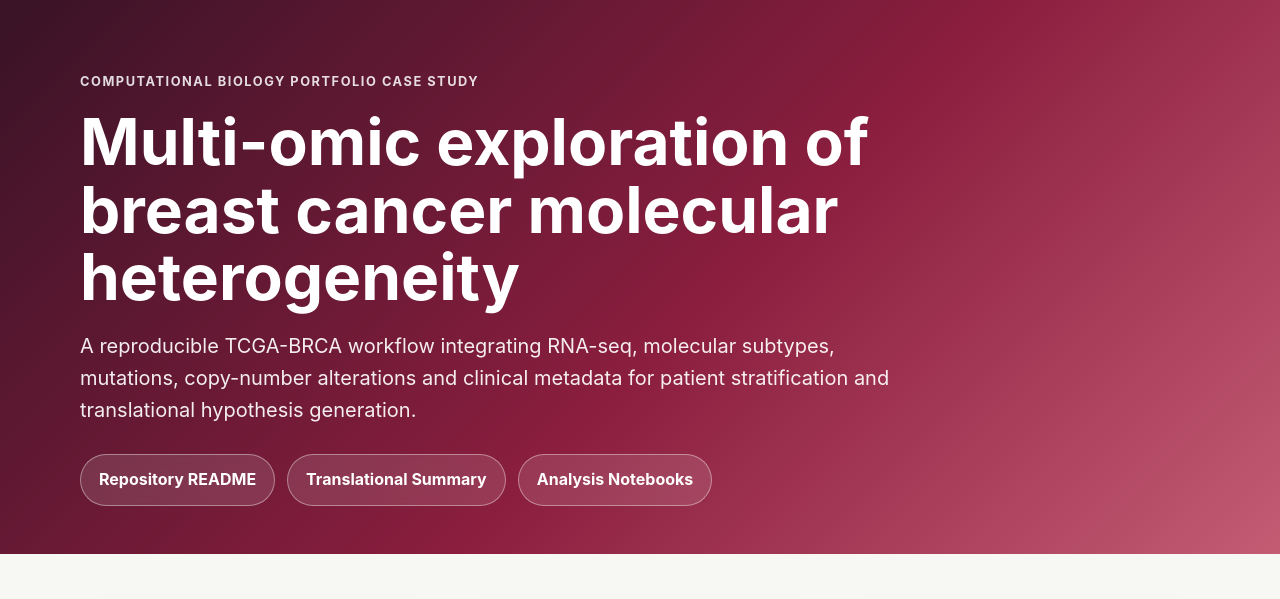
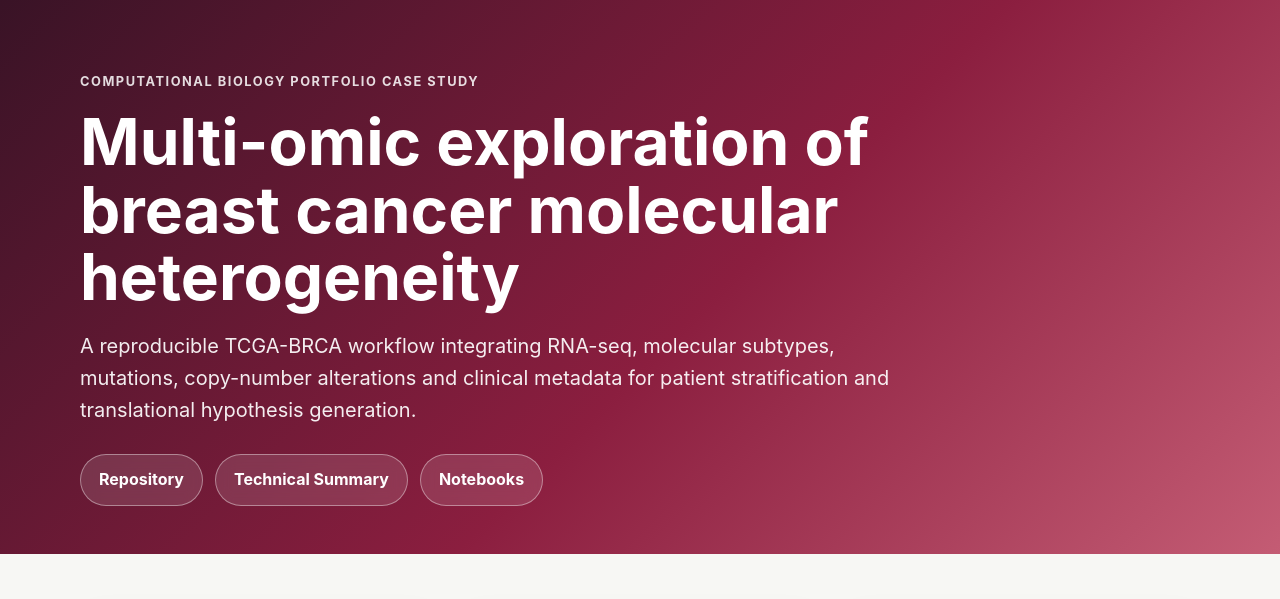
Before and after one commit to rubengarciad93bioinfo/tcga-brca-translational-stratification, a plain HTML site: page docs/index.html in a window 1280 px wide. Shown: the top 599 px of the page. Drawn offline with Linux system fonts and the light colour scheme.

Commit message:
Update portfolio navigation links

```diff
--- a/docs/index.html
+++ b/docs/index.html
@@ -260,9 +260,9 @@
         and translational hypothesis generation.
       </p>
       <div class="links">
-        <a class="button" href="../README.md">Repository README</a>
-        <a class="button" href="../reports/translational_summary.md">Translational Summary</a>
-        <a class="button" href="../notebooks/">Analysis Notebooks</a>
+        <a class="button" href="https://github.com/rubengarciad93bioinfo/tcga-brca-translational-stratification">Repository</a>
+        <a class="button" href="https://github.com/rubengarciad93bioinfo/tcga-brca-translational-stratification/blob/main/reports/translational_summary.md">Technical Summary</a>
+        <a class="button" href="https://github.com/rubengarciad93bioinfo/tcga-brca-translational-stratification/tree/main/notebooks">Notebooks</a>
       </div>
     </div>
   </header>
```
